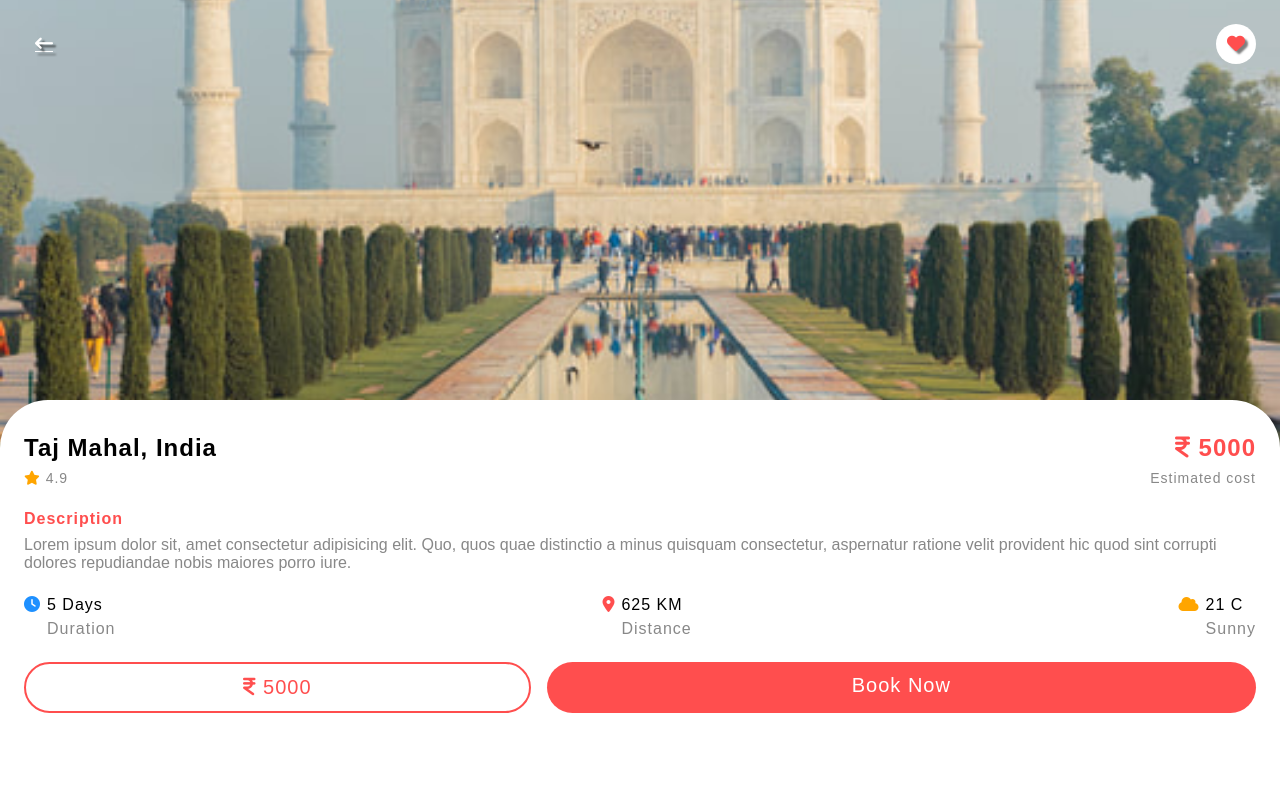
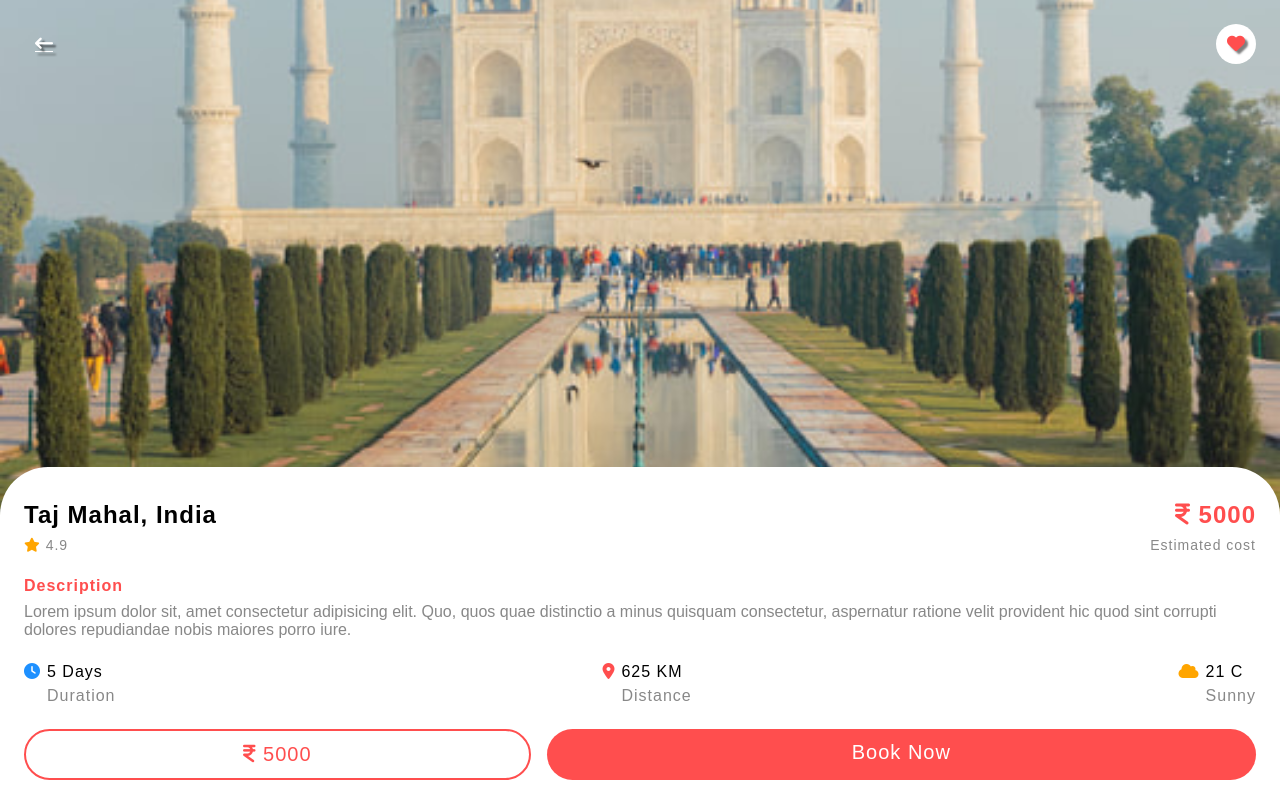
Before and after one commit to uroojk844/test, a plain HTML site: page place.htm in a window 1280 px wide. Drawn offline with Linux system fonts and the light colour scheme.

Commit message:
Add files via upload

```diff
--- a/css/index.css
+++ b/css/index.css
@@ -38,7 +38,7 @@ body{
 .bar-title::before{
     position: absolute;
     content: '';
-    background-image: url('/img/logo.png');
+    background-image: url('../img/logo.png');
     background-size: cover;
     width: 36px;
     height: 30px;
--- a/css/place.css
+++ b/css/place.css
@@ -44,7 +44,7 @@ body{
     position: absolute;
     z-index: -1;
     width: 100%;
-    height: 60vh;
+    height: calc(100vh - 283px);
     background-size: cover;
     background-repeat: no-repeat;
     background-position: center;
@@ -55,7 +55,7 @@ body{
     position: absolute;
     background-color: #fff;
     width: 100%;
-    height: 50vh;
+    height: 333px;
     bottom: 0;
     left: 0;
     border-radius: 48px 48px 0 0;
```
